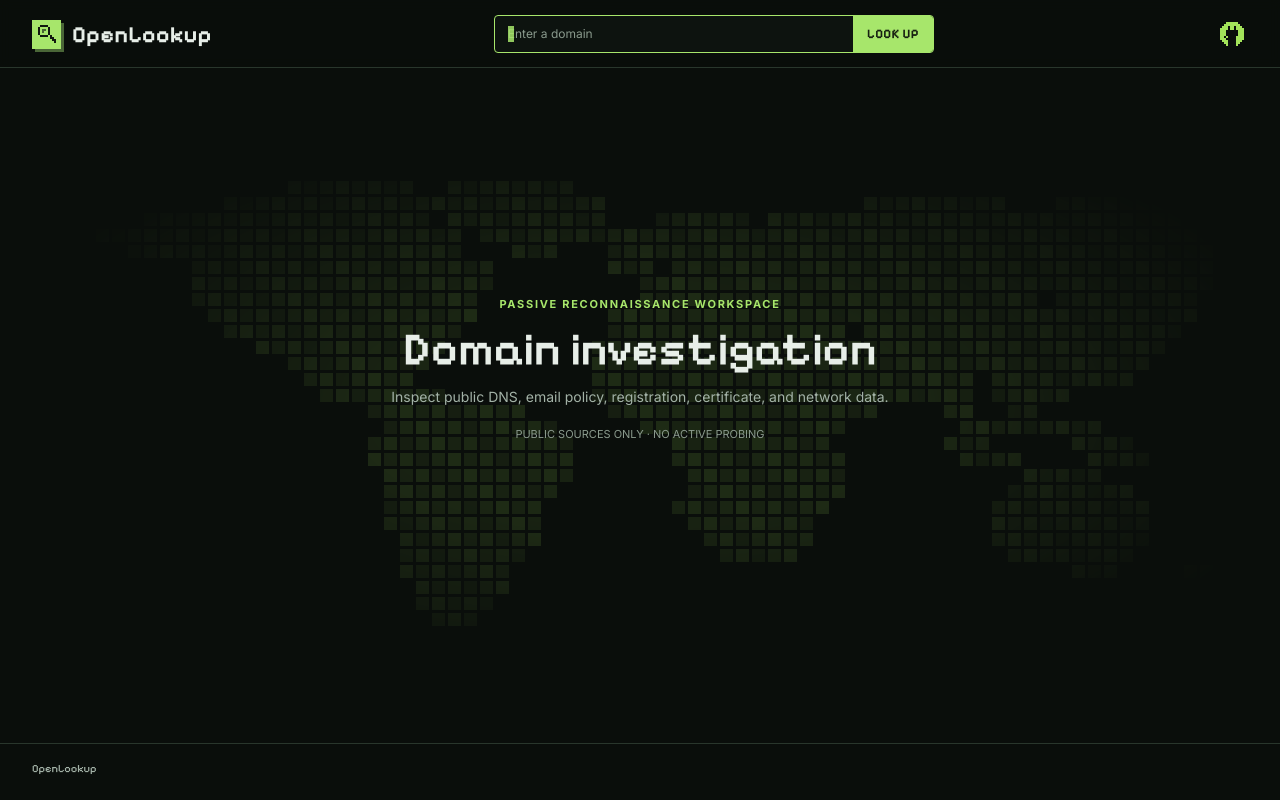
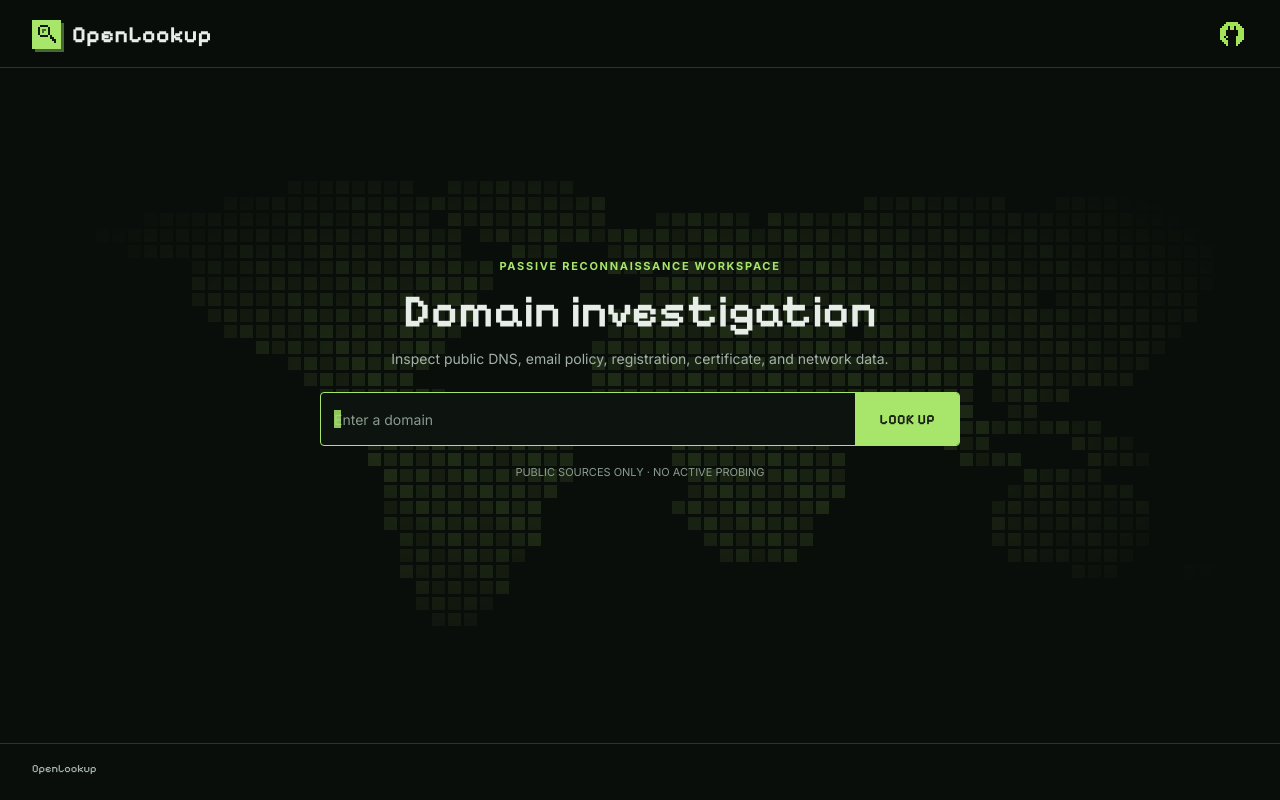
Before and after one commit to Lordsofzzzz/openlookup, a Vue app in the folder web/: page / in a window 1280 px wide. Built offline with nearby package versions, Linux system fonts and the light colour scheme.

Commit message:
Restore centered homepage search

```diff
--- a/web/src/App.vue
+++ b/web/src/App.vue
@@ -64,7 +64,7 @@ onBeforeUnmount(() => {
   <div class="shell">
     <header class="topbar">
       <a class="brand" href="#" aria-label="OpenLookup home" @click.prevent="resetSearch()"><span class="brand-mark"><svg width="18" height="18" viewBox="0 0 9 9" shape-rendering="crispEdges" aria-hidden="true"><rect x="1" y="0" width="4" height="1" fill="#11180f"/><rect x="0" y="1" width="1" height="1" fill="#11180f"/><rect x="5" y="1" width="1" height="1" fill="#11180f"/><rect x="0" y="2" width="1" height="1" fill="#11180f"/><rect x="5" y="2" width="1" height="1" fill="#11180f"/><rect x="2" y="2" width="2" height="1" fill="#4a6637"/><rect x="0" y="3" width="1" height="1" fill="#11180f"/><rect x="5" y="3" width="1" height="1" fill="#11180f"/><rect x="2" y="3" width="1" height="1" fill="#4a6637"/><rect x="0" y="4" width="1" height="1" fill="#11180f"/><rect x="5" y="4" width="1" height="1" fill="#11180f"/><rect x="1" y="5" width="4" height="1" fill="#11180f"/><rect x="6" y="5" width="1" height="1" fill="#11180f"/><rect x="6" y="6" width="2" height="1" fill="#11180f"/><rect x="7" y="7" width="2" height="1" fill="#11180f"/><rect x="8" y="8" width="1" height="1" fill="#11180f"/></svg></span><span class="brand-text">OpenLookup</span></a>
-      <DomainSearch v-model="domain" :idle="idle" :stream-status="streamStatus" :set-input="setInput" :set-cursor="setCursor" @investigate="investigate()" />
+      <DomainSearch variant="top" v-model="domain" :idle="idle" :stream-status="streamStatus" :set-input="setInput" :set-cursor="setCursor" @investigate="investigate()" />
       <a v-if="idle" class="gh-link" href="https://github.com/lordsofzzzz/openlookup" target="_blank" rel="noopener noreferrer" aria-label="OpenLookup on GitHub">
         <svg viewBox="0 0 12 12" width="24" height="24" shape-rendering="crispEdges" aria-hidden="true">
           <path class="gh-disc" d="M3 0h6v1h-6z M2 1h8v1h-8z M1 2h10v1h-10z M0 3h12v6h-12z M1 9h10v1h-10z M2 10h8v1h-8z M3 11h6v1h-6z" />
@@ -81,6 +81,7 @@ onBeforeUnmount(() => {
           <h1 class="page-title">Domain investigation</h1>
           <div class="page-subtitle">Inspect public DNS, email policy, registration, certificate, and network data.</div>
         </div>
+        <DomainSearch variant="main" v-model="domain" :idle="idle" :stream-status="streamStatus" :set-input="setInput" :set-cursor="setCursor" @investigate="investigate()" />
         <div class="search-hint">PUBLIC SOURCES ONLY · NO ACTIVE PROBING</div>
       </section>
       <div v-if="notice" id="notice" role="status">{{ notice }}</div>
--- a/web/src/components/DomainSearch.vue
+++ b/web/src/components/DomainSearch.vue
@@ -1,5 +1,6 @@
 <script setup>
 defineProps({
+  variant: { type: String, required: true },
   idle: Boolean,
   streamStatus: String,
   setInput: { type: Function, required: true },
@@ -10,12 +11,12 @@ defineEmits(['investigate'])
 </script>
 
 <template>
-  <form v-if="!idle" class="search top-search has-cursor" @submit.prevent="$emit('investigate')">
+  <form v-if="variant === 'top' && !idle" class="search top-search has-cursor" @submit.prevent="$emit('investigate')">
     <input :ref="setInput" v-model="domain" type="text" :readonly="streamStatus === 'loading'" placeholder="Enter a domain" aria-label="Domain name" autocomplete="off" autocapitalize="none" spellcheck="false" inputmode="url" />
     <span :ref="setCursor" class="cursor" aria-hidden="true"></span>
     <button type="submit" :disabled="streamStatus === 'loading'">{{ streamStatus === 'loading' ? 'LOOKING UP…' : 'LOOK UP' }}</button>
   </form>
-  <form v-if="idle" class="search main-search has-cursor" @submit.prevent="$emit('investigate')">
+  <form v-if="variant === 'main' && idle" class="search main-search has-cursor" @submit.prevent="$emit('investigate')">
     <input :ref="setInput" v-model="domain" type="text" :readonly="streamStatus === 'loading'" placeholder="Enter a domain" aria-label="Domain name" autocomplete="off" autocapitalize="none" spellcheck="false" inputmode="url" autofocus />
     <span :ref="setCursor" class="cursor" aria-hidden="true"></span>
     <button type="submit" :disabled="streamStatus === 'loading'">{{ streamStatus === 'loading' ? 'LOOKING UP…' : 'LOOK UP' }}</button>
```
